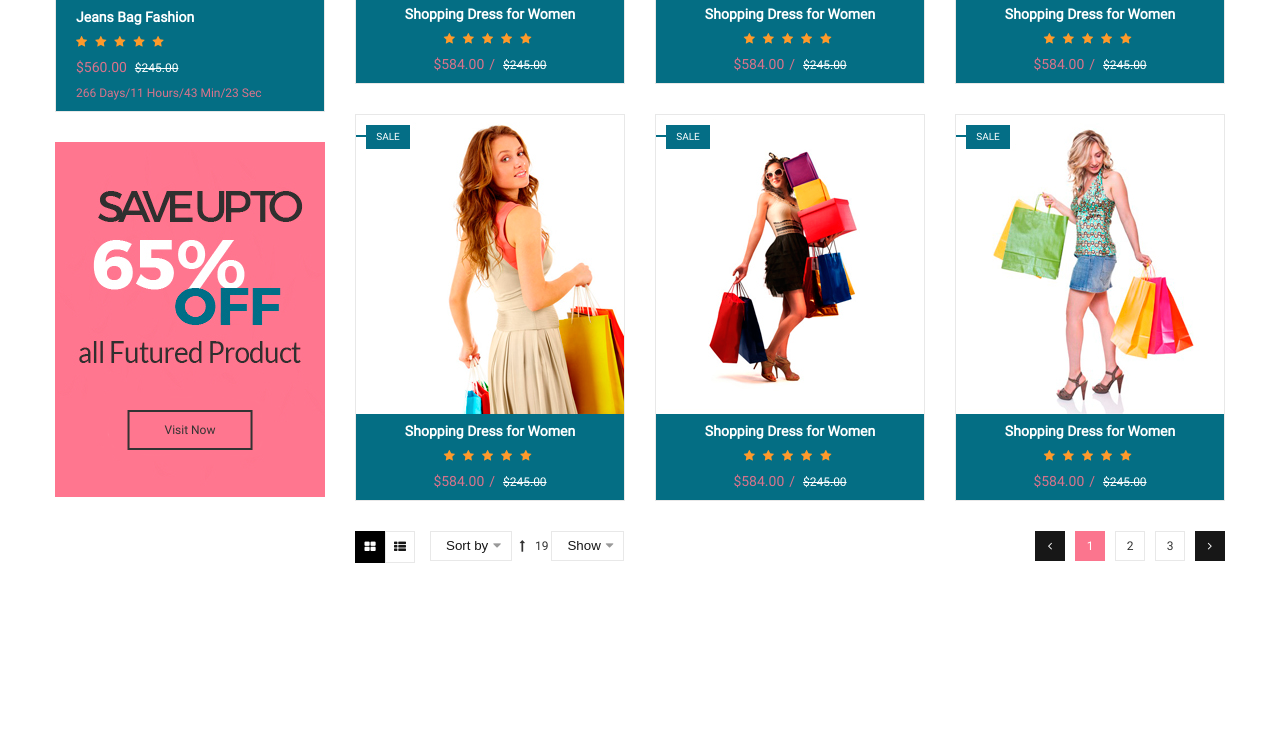
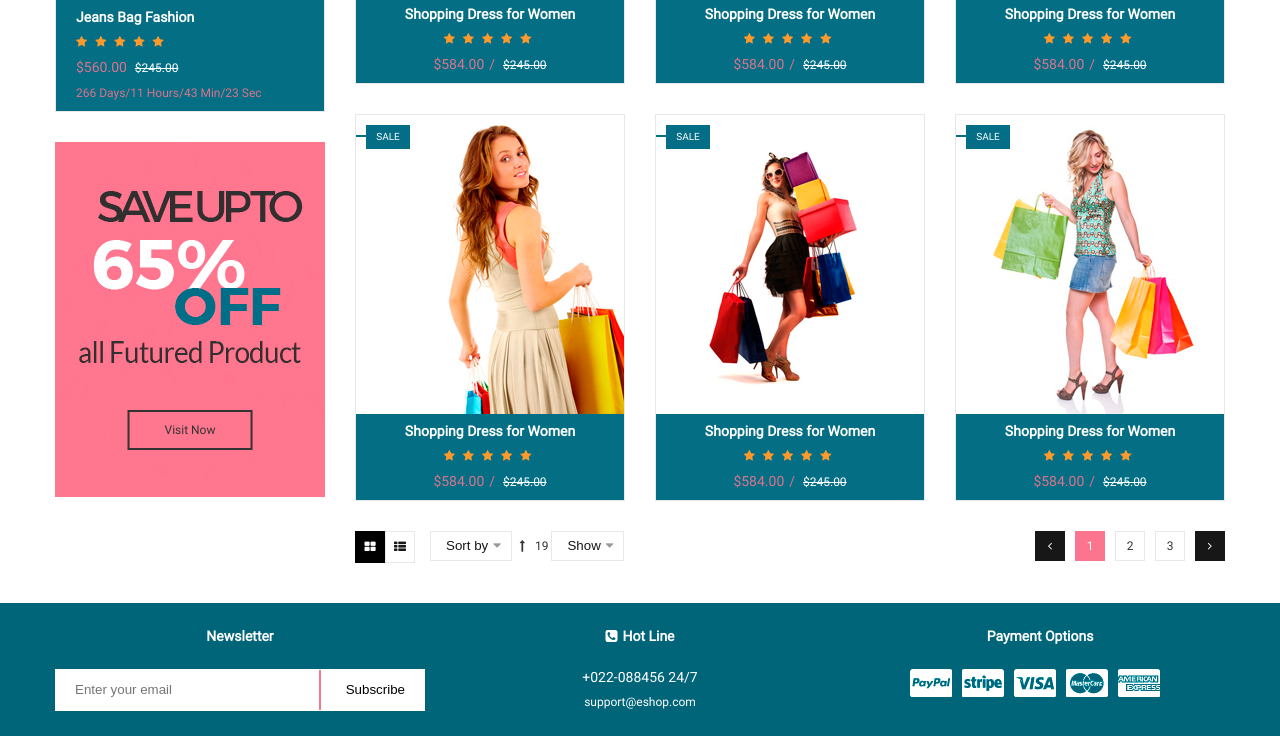
Before and after one commit to ndubrouskaya/Front-end-training, a plain HTML site: page task_3/index.html in a window 1280 px wide. Shown: the part 1417-2153 px from the top of the page. Before the commit the page ends 2020 px from the top, so only its background shows below. Drawn offline with Linux system fonts and the light colour scheme.

Commit message:
info block

```diff
--- a/task_3/css/style.css
+++ b/task_3/css/style.css
@@ -53,6 +53,11 @@ ul {
     justify-content: space-between;
 }
 
+.column {
+    min-width: 370px;
+}
+
+
 /*Top header*/
 
 .top-header {
@@ -62,17 +67,9 @@ ul {
     vertical-align: middle;
 }
 
-.support {
-    min-width: 150px;
-}
-
 .support-info {
     line-height: 40px;
     vertical-align: middle;
-}
-
-.welcome {
-    min-width: 370px;
 }
 
 .welcome-message {
@@ -81,7 +78,6 @@ ul {
 }
 
 .user-settings {
-    min-width: 300px;
     text-align: right;
 }
 
@@ -125,15 +121,10 @@ ul {
     padding: 40px 0;
 }
 
-.logo {
-    min-width: 170px;
-}
-
 .search-block {
     display: inline-block;
     position: relative;
     margin-top: 15px;
-    width: 370px;
     border: 1px solid #ecf0f1;
     font-size: 0;
 }
@@ -176,7 +167,7 @@ ul {
 }
 
 .shopping-cart {
-    min-width: 200px;
+    /*min-width: 200px;*/
     margin-top: 10px;
     text-align: right;
     color: #000;
@@ -642,6 +633,7 @@ ul {
     background-color: rgba(0, 0, 0, 0.1);
 }
 
+
 /*main-content*/
 
 .main-content {
@@ -688,9 +680,7 @@ ul {
     margin-bottom: 20px;
 }
 
-.catalog-view,
-.catalog-sorter,
-.catalog-show {
+.catalog-view, .catalog-sorter, .catalog-show {
     float: left;
 }
 
@@ -730,8 +720,7 @@ ul {
     min-width: 105px;
 }
 
-.sort-by-btn,
-.show-btn {
+.sort-by-btn, .show-btn {
     background-color: #fff;
     border: 1px solid #e8e8e8;
     margin-right: 5px;
@@ -742,13 +731,11 @@ ul {
     cursor: pointer;
 }
 
-.sort-by-btn:hover,
-.show-btn:hover {
+.sort-by-btn:hover, .show-btn:hover {
     background-color: #e8e8e8;
 }
 
-.sort-by-btn .fa,
-.show-btn .fa {
+.sort-by-btn .fa, .show-btn .fa {
     padding-left: 5px;
     color: #999;
 }
@@ -763,15 +750,13 @@ ul {
     text-align: center;
 }
 
-.catalog-page.prev,
-.catalog-page.next {
+.catalog-page.prev, .catalog-page.next {
     background-color: #171717;
     border-color: #171717;
     color: #fff;
 }
 
-.catalog-page.active,
-.catalog-page:not(.prev):not(.next):hover {
+.catalog-page.active, .catalog-page:not(.prev):not(.next):hover {
     background-color: #fb758e;
     border-color: #fb758e;
     color: #fff;
@@ -789,3 +774,60 @@ ul {
 .grid-column:last-child {
     margin-right: 0;
 }
+
+.info-block {
+    padding: 25px 0;
+    background-color: #006579;
+    color: #fff;
+    text-align: center;
+}
+
+.info-title {
+    margin-bottom: 25px;
+    font-size: 14px;
+}
+
+.info-title .fa {
+    margin-right: 5px;
+}
+
+.subscribe {
+    position: relative;
+}
+
+.subscribe-input {
+    width: 100%;
+    padding: 0 20px;
+    line-height: 42px;
+}
+
+.subscribe-btn {
+    position: absolute;
+    top: 1px;
+    right: 0;
+    padding-left: 25px;
+    padding-right: 20px;
+    background-color: #fff;
+    border-left: 2px solid #fb758d;
+    line-height: 40px;
+}
+
+.hotline-tel {
+    margin-bottom: 10px;
+    font-size: 14px;
+}
+
+.payments-types ul {
+    font-size: 0;
+}
+
+.payments-icon {
+    display: inline-block;
+    width: 42px;
+    height: 28px;
+    margin-right: 10px;
+}
+
+.payments-icon img {
+    width: 100%;
+}
--- a/task_3/index.html
+++ b/task_3/index.html
@@ -13,13 +13,13 @@
     <!-- Top header -->
     <div class="top-header clearfix">
         <div class="wrapper flex-wrapper">
-            <div class="support">
+            <div class="support column">
                 <a class="" href=""><i class="fa fa-phone"></i> 24/7 Free Support</a>
             </div>
-            <div class="welcome">
+            <div class="welcome column">
                 <h3 class="welcome-message">Default welcome message!</h3>
             </div>
-            <div class="user-settings">
+            <div class="user-settings column">
                 <ul class="settings-list">
                     <li class="settings-item language-selector">
                         <a href=""><i class="flag flag-uk"></i>English</a>
@@ -57,14 +57,13 @@
     <!-- Main header -->
     <div class="main-header clearfix">
         <div class="wrapper flex-wrapper">
-            <div class="logo">
+            <div class="logo column">
                 <a href="#">
                     <img src="images/logo.png" alt="eShop" width="122" height="69">
                 </a>
             </div>
-            <div class="search-wrapper">
-                <div class="search-block">
-                    <!-- add background image icon or &#xf142;-->
+            <div class="search-wrapper ">
+                <div class="search-block column">
                     <input type="text" name="search-input" class="search-input" placeholder="&#8286;&emsp;Enter your keyword">
                     <button type="button" class="category-selector" title="All category">
                         <span>All category</span>
@@ -79,13 +78,12 @@
                             </li>
                         </ul>
                     </div>
-
                     <button type="button" class="search-btn" name="search-btn" title="Search">
                       <i class="fa fa-search"></i>
                     </button>
                 </div>
             </div>
-            <div class="shopping-cart">
+            <div class="shopping-cart column">
                 <a href="">
                     <i class="fa fa-shopping-basket"></i>Shopping cart(0)
                 </a>
@@ -138,11 +136,12 @@
                     </li>
                 </ul>
             </div>
+
+            <!-- Sidebar -->
             <div class="catalog-sidebar">
                 <div class="categories-sidebar">
                     <h2 class="categories-title">
-                        <i class="fa fa-list-ul"></i>
-                        Categories
+                        <i class="fa fa-list-ul"></i>Categories
                     </h2>
                     <ul class="categories-list">
                         <li class="categories-item">
@@ -293,6 +292,8 @@
                     </div>
                 </div>
             </div>
+
+            <!-- Catalog -->
             <div class="main-content">
                 <div class="promo-banner">
                     <h2 class="promo-banner-title">Women collection</h2>
@@ -595,13 +596,38 @@
                 </div>
             </div>
         </div>
-        <footer>
-          <div class="footer-info">
-            <div class="wrapper">
-
-
+        <!-- Info -->
+        <div class="info-block">
+            <div class="wrapper flex-wrapper">
+                <div class="newsletter column">
+                    <h3 class="info-title">Newsletter</h3>
+                    <div class="subscribe">
+                        <input type="text" class="subscribe-input" placeholder="Enter your email">
+                        <button type="button" class="subscribe-btn">Subscribe</button>
                     </div>
                 </div>
+                <div class="hotline column">
+                    <h3 class="info-title"><i class="fa fa-phone-square"></i>Hot Line</h3>
+                    <div class="hotline-contacts">
+                        <p class="hotline-tel">+022-088456 24/7</p>
+                        <a href="mailto:support@eshop.com" class="hotline-email">support@eshop.com</a>
+                    </div>
+                </div>
+                <div class="payments column">
+                    <h3 class="info-title">Payment Options</h3>
+                    <div class="payments-types">
+                        <ul>
+                            <li class="payments-icon"><img src="images/payment-paypal.png" alt="PayPal"></li>
+                            <li class="payments-icon"><img src="images/payment-stripe.png" alt="Stripe"></li>
+                            <li class="payments-icon"><img src="images/payment-visa.png" alt="Visa"></li>
+                            <li class="payments-icon"><img src="images/payment-mastercard.png" alt="MasterCard"></li>
+                            <li class="payments-icon"><img src="images/payment-amex.png" alt="AmericanExpress"></li>
+                        </ul>
+                    </div>
+                </div>
+            </div>
+        </div>
+        <footer>
             <div class="main-footer">
                 <div class="wrapper">
                     <div class="follow-us"></div>
```
Also changed, not shown: task_3/images/o-200566879001-900.jpg (deleted), task_3/images/payment-amex.png (added), task_3/images/payment-mastercard.png (added), task_3/images/payment-paypal.png (added), task_3/images/payment-stripe.png (added), task_3/images/payment-visa.png (added), 1 other file. Lines whose indentation alone changed are shown as unchanged.
